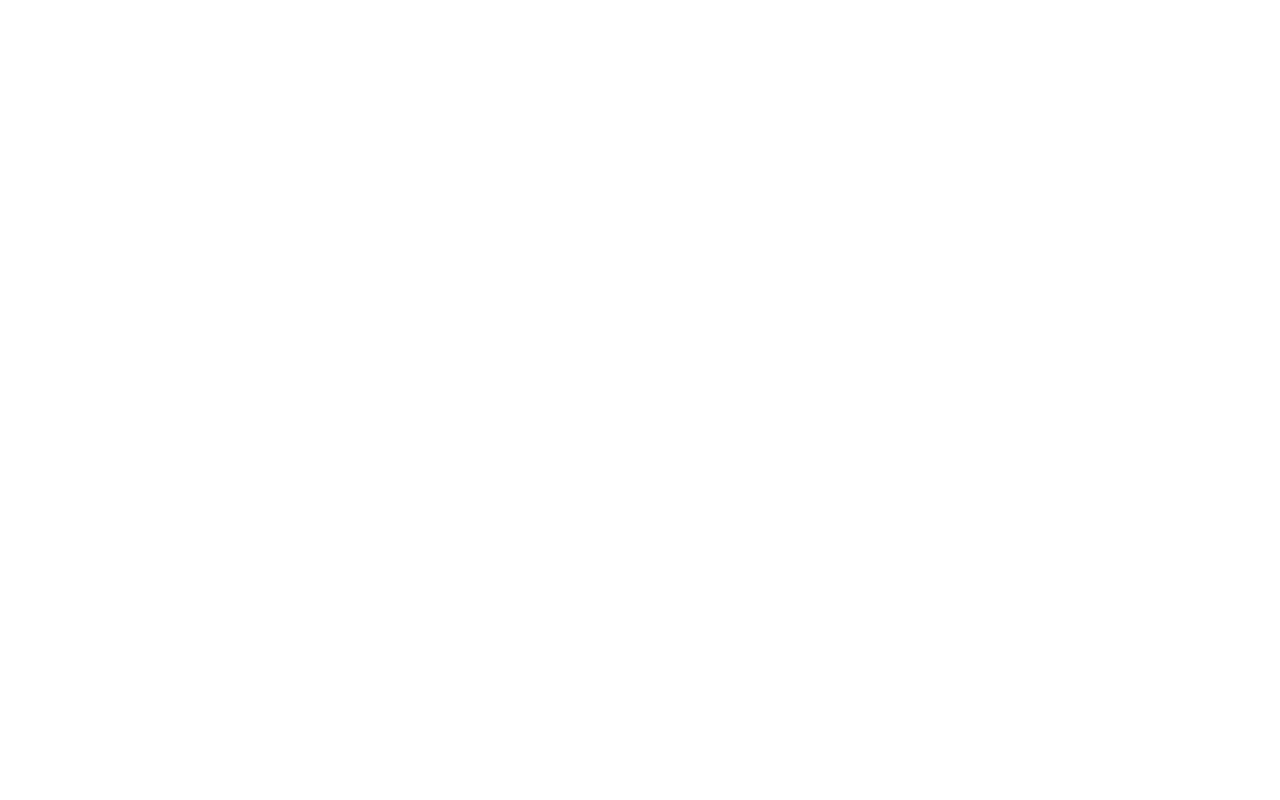
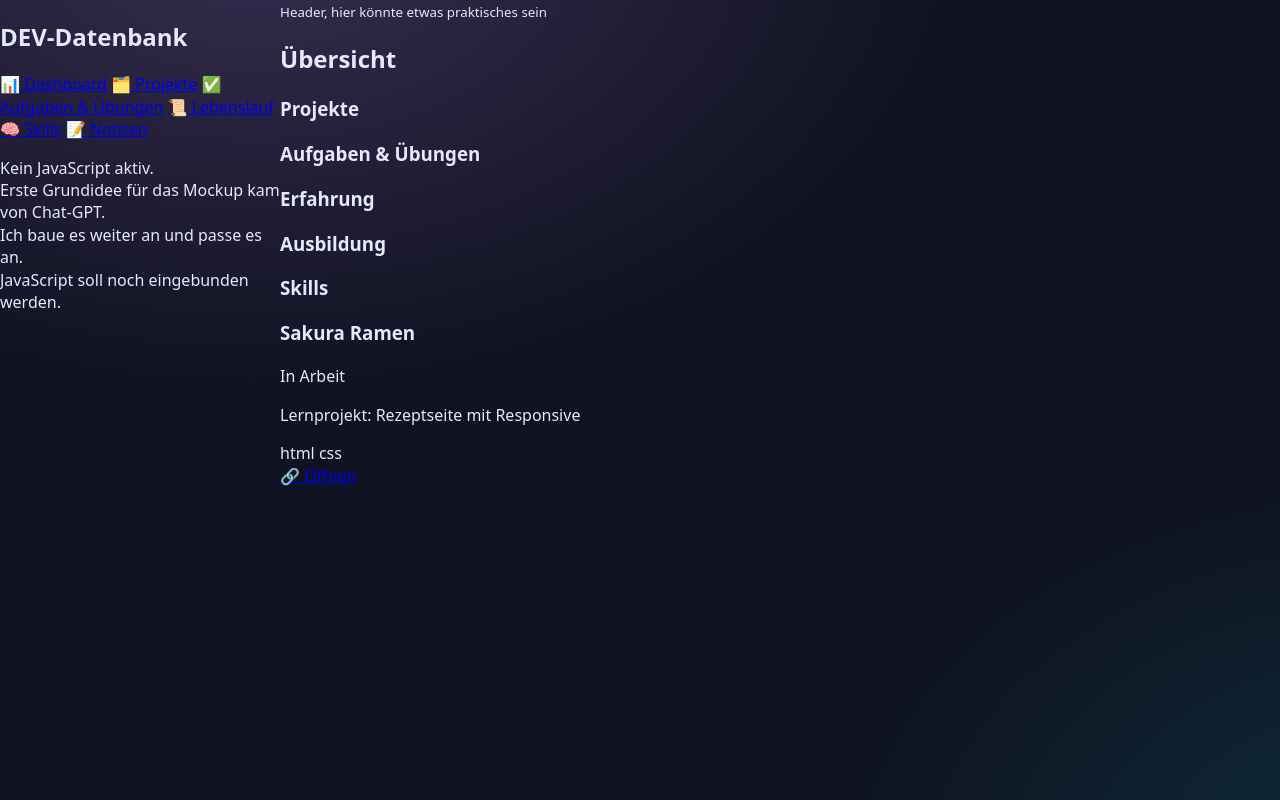
Before and after one commit to Rohric/Mein-Lebenslauf, a plain HTML site: page index.html in a window 1280 px wide. Drawn offline with Linux system fonts and the light colour scheme.

Commit message:
eigenbau der index

```diff
--- /dev/null
+++ b/DEV_Datenbank_GPT/styles.css
@@ -0,0 +1,140 @@
+:root{
+  --bg:#0f1220; /* dunkles Violett/Blau */
+  --panel:#171a2b;
+  --panel-2:#111325;
+  --text:#e6e8ff;
+  --muted:#9aa3c7;
+  --accent:#6dd6ff;
+  --accent-2:#b17fe3;
+  --danger:#ff4d6d;
+  --ok:#25c28a;
+  --warn:#f3b04d;
+  --border:#2a3051;
+  --radius:16px;
+  --shadow:0 8px 24px rgba(0,0,0,0.35);
+}
+
+*{box-sizing:border-box}
+html,body{height:100%}
+body{
+  margin:0;
+  display:grid;
+  grid-template-columns:280px 1fr;
+  grid-template-rows:100%;
+  background:
+    radial-gradient(1200px 800px at 20% -10%, rgba(177,127,227,.25), transparent 60%),
+    radial-gradient(1000px 700px at 110% 110%, rgba(0,243,255,.12), transparent 60%),
+    var(--bg);
+  color:var(--text);
+  font:16px/1.4 system-ui, Segoe UI, Roboto, Inter, sans-serif;
+}
+
+/* Sidebar */
+aside{
+  position:sticky; top:0; height:100dvh; padding:20px;
+  border-right:1px solid var(--border);
+  background:linear-gradient(180deg, var(--panel), var(--panel-2));
+}
+.brand{display:flex; align-items:center; gap:10px; margin-bottom:20px}
+.logo{width:42px;height:42px;border-radius:14px; background: conic-gradient(from 210deg, var(--accent), var(--accent-2)); box-shadow: var(--shadow)}
+.brand h1{font-size:18px; margin:0}
+nav{display:grid; gap:8px; margin-top:10px}
+nav a.nav-btn{
+  display:flex; align-items:center; gap:10px;
+  width:100%; padding:10px 12px;
+  border:1px solid var(--border);
+  background:#0d1020; color:var(--text);
+  text-decoration:none; border-radius:12px; cursor:pointer;
+  transition: transform .06s ease, border-color .2s ease, background .2s ease;
+}
+nav a.nav-btn:hover{border-color:var(--accent); background:#0f1430}
+
+.muted{color:var(--muted)}
+.small{font-size:12px}
+.kbd{
+  border:1px solid var(--border); border-bottom-color:#000;
+  padding:2px 6px; border-radius:6px;
+  background:#0b0e1e; font-family:ui-monospace, SFMono-Regular, Menlo, Consolas, monospace
+}
+
+/* Main & Header (reine Infoleiste) */
+main{padding:24px; overflow:auto}
+header.appbar.info{
+  display:flex; align-items:center; gap:8px; margin-bottom:16px;
+  padding:10px 12px; border:1px solid var(--border);
+  background:linear-gradient(180deg, #101430, #0c1128);
+  border-radius:12px;
+}
+
+/* Buttons */
+.btn{
+  padding:10px 14px; border-radius:12px;
+  border:1px solid var(--border); background:#0b0e1e; color:var(--text);
+  cursor:pointer; text-decoration:none; display:inline-block
+}
+.btn.primary{border-color:var(--accent); background: linear-gradient(180deg, #11183a, #0d1433)}
+.btn.warn{border-color:var(--warn); color:#ffe7c4}
+.btn.danger{border-color:var(--danger); color:#ffd5df}
+.btn.ok{border-color:var(--ok); color:#d5fff1}
+
+/* Layout helpers & Cards */
+.grid{display:grid; gap:16px}
+.cards{grid-template-columns:repeat(auto-fill, minmax(260px,1fr))}
+.card{
+  background:linear-gradient(180deg, #0e1226, #0a0e1e);
+  border:1px solid var(--border); border-radius:var(--radius);
+  padding:16px; box-shadow:var(--shadow)
+}
+.card h3{margin:0 0 6px}
+.chips{display:flex; gap:6px; flex-wrap:wrap}
+.chip{font-size:12px; padding:4px 8px; border:1px solid var(--border); border-radius:999px; color:var(--muted)}
+.row{display:flex; gap:10px; align-items:center; flex-wrap:wrap}
+.row > *{flex:1}
+.field{display:grid; gap:6px}
+.field input, .field select, .field textarea{
+  width:100%; padding:10px 12px; border-radius:10px;
+  border:1px solid var(--border); background:#0b0e1e; color:var(--text)
+}
+.field textarea{min-height:90px; resize:vertical}
+
+/* Editierbare Bereiche hilfreicher machen */
+[contenteditable="true"]{
+  outline: 1px dashed transparent;
+  transition: outline-color .2s ease, background-color .2s ease;
+}
+[contenteditable="true"]:focus{
+  outline-color: var(--accent);
+  background: rgba(109,214,255,.05);
+  border-radius: 8px;
+}
+
+/* Sections & No-JS Routing */
+.section{display:none}
+.section.default{display:block}                 /* Fallback: Dashboard sichtbar, wenn kein :target */
+.section:target{display:block; animation: fade .18s ease}
+@keyframes fade{from{opacity:0; transform: translateY(4px)} to{opacity:1; transform:none}}
+/* Wenn irgendein :target existiert, Dashboard verstecken */
+body:has(.section:target) .section.default{display:none}
+
+/* Aktiven Nav-Link per :has(#id:target) hervorheben */
+body:not(:has(.section:target)) nav a[href="#dashboard"],
+body:has(#dashboard:target) nav a[href="#dashboard"],
+body:has(#projects:target)  nav a[href="#projects"],
+body:has(#tasks:target)     nav a[href="#tasks"],
+body:has(#cv:target)        nav a[href="#cv"],
+body:has(#skills:target)    nav a[href="#skills"],
+body:has(#notes:target)     nav a[href="#notes"]{
+  border-color: var(--accent);
+  background:#0f1430;
+}
+
+/* CSS-Modal via :target (für Vorlagen) */
+.modal{position:fixed; inset:0; display:none; padding:24px; background:rgba(0,0,0,.55); z-index:50}
+.modal:target{display:grid; place-items:center}
+.modal .box{max-width:min(720px, 92vw); width:100%}
+
+/* Responsiv */
+@media (max-width: 960px){
+  body{grid-template-columns:1fr}
+  aside{display:none}
+}
--- a/index.html
+++ b/index.html
@@ -1,17 +1,93 @@
 <!DOCTYPE html>
 <html lang="de">
+
 <head>
-  <meta charset="UTF-8">
-  <meta name="viewport" content="width=device-width, initial-scale=1.0">
-  <title>Start</title>
-  <link rel="stylesheet" href="style.css">
+    <meta charset="UTF-8">
+    <meta name="viewport" content="width=device-width, initial-scale=1.0">
+    <title>Meine Dev-Datenbank </title>
+    <link rel="stylesheet" href="style.css">
 </head>
+
 <body>
 
+    <aside>
+        <div>
+            <div class=""></div>
+            <h1>DEV-Datenbank</h1>
+        </div>
 
-  <a href="/Home.html">  <img src="/img/Projects/WorkInProgress.png" alt="">
-  </a>
+        <nav>
+            <a class="nav-btn" href="#dashboard">📊 Dashboard</a>
+            <a class="nav-btn" href="#projects">🗂️ Projekte</a>
+            <a class="nav-btn" href="#tasks">✅ Aufgaben & Übungen</a>
+            <a class="nav-btn" href="#cv">📜 Lebenslauf</a>
+            <a class="nav-btn" href="#skills">🧠 Skills</a>
+            <a class="nav-btn" href="#notes">📝 Notizen</a>
+        </nav>
+        <footer>
+            <p class="">
+                Kein JavaScript aktiv. <br>
+                Erste Grundidee für das Mockup
+                kam von Chat-GPT. <br>
+                Ich baue es weiter an und passe es an. <br>
+                JavaScript soll noch eingebunden werden.
+            </p>
+        </footer>
+    </aside>
+    <main>
+        <!-- Schlanker Header nur mit Infos, keine Buttons -->
+        <header class="appbar info">
+            <small class="muted">Header, hier könnte etwas praktisches sein</small>
+        </header>
+
+        <!-- DASHBOARD -->
+        <section>
+            <h2>Übersicht</h2>
+            <div>
+                <div>
+                    <h3>Projekte</h3>
+                </div>
+                <div>
+                    <h3>Aufgaben & Übungen</h3>
+                </div>
+                <div>
+                    <h3>Erfahrung</h3>
+                </div>
+                <div>
+                    <h3>Ausbildung</h3>
+                </div>
+                <div>
+                    <h3>Skills</h3>
+                </div>
+            </div>
+        </section>
+
+        <!-- PROJEKTE -->
+        <section>
+            <div>
+                <article>
+                    <div>
+                        <h3>Sakura Ramen</h3>
+                        <span>In Arbeit</span>
+                    </div>
+                    <p>Lernprojekt: Rezeptseite mit Responsive</p>
+                    <div>
+                        <span>html</span>
+                        <span>css</span>
+                    </div>
+                    <div><a class="btn" href="#" target="_blank" rel="noopener">🔗 Öffnen</a></div>
+                </article>
+            </div>
+
+        </section>
+
+
+
+
+
+
 
 
 </body>
+
 </html>
--- a/style.css
+++ b/style.css
@@ -1,4 +1,40 @@
 /* Global */
+
+:root {
+    --bg: #0f1220;
+    /* dunkles Violett/Blau */
+    --panel: #171a2b;
+    --panel-2: #111325;
+    --text: #e6e8ff;
+    --muted: #9aa3c7;
+    --accent: #6dd6ff;
+    --accent-2: #b17fe3;
+    --danger: #ff4d6d;
+    --ok: #25c28a;
+    --warn: #f3b04d;
+    --border: #2a3051;
+    --radius: 16px;
+    --shadow: 0 8px 24px rgba(0, 0, 0, 0.35);
+}
+
+* {
+    box-sizing: border-box
+}
+
+html,
 body {
-  margin: 0px;
+    height: 100%
 }
+
+body {
+    margin: 0;
+    display: grid;
+    grid-template-columns: 280px 1fr;
+    grid-template-rows: 100%;
+    background:
+        radial-gradient(1200px 800px at 20% -10%, rgba(177, 127, 227, .25), transparent 60%),
+        radial-gradient(1000px 700px at 110% 110%, rgba(0, 243, 255, .12), transparent 60%),
+        var(--bg);
+    color: var(--text);
+    font: 16px/1.4 system-ui, Segoe UI, Roboto, Inter, sans-serif;
+}
```
Also changed, not shown: DEV_Datenbank_GPT/index.html (added, +275 -0 lines), old_Codes/index.html (added, +59 -0 lines).
